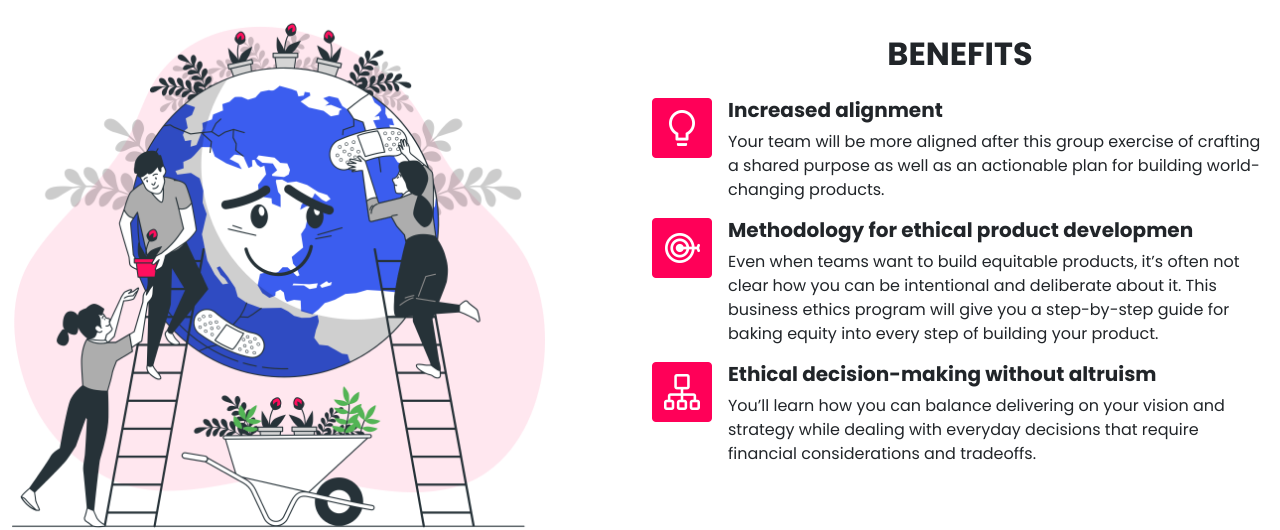
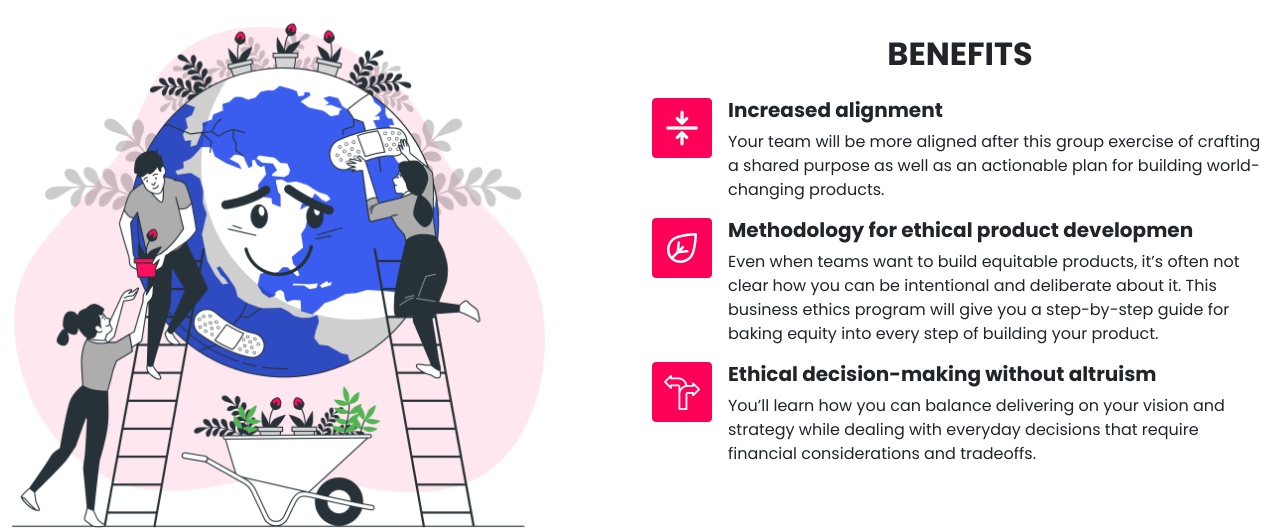
Before and after one commit to qq7te/radical-product, a Jekyll site: the page built from src/_training_posts/2022-07-04-ethics-training.md, in a window 1280 px wide. Shown: the part 1469-1999 px from the top of the page. Built offline with Jekyll 4.4.1, drawn with Linux system fonts in a browser that asks for light colours.

Commit message:
adding icons and coppy

```diff
--- a/src/_training_posts/2022-07-04-ethics-training.md
+++ b/src/_training_posts/2022-07-04-ethics-training.md
@@ -41,15 +41,15 @@ iconSubtitleFour: /images/session-icons-white/info.png
 titleThree: Benefits
 titleThreeSubtitleOne: Increased alignment
 descriptionTitleThreeSubtitleOne: Your team will be more aligned after this group exercise of crafting a shared purpose as well as an actionable plan for building world-changing products.
-iconTitleThreeSubtitleOne: /images/bulb-bro.png
+iconTitleThreeSubtitleOne: /images/icon-training-2.png
 
 titleThreeSubtitleTwo: Methodology for ethical product developmen
 descriptionTitleThreeSubtitleTwo: Even when teams want to build equitable products, it’s often not clear how you can be intentional and deliberate about it. This business ethics program will give you a step-by-step guide for baking equity into every step of building your product.
-iconTitleThreeSubtitleTwo: /images/give-your-bro.png
+iconTitleThreeSubtitleTwo: /images/seed.png
 
 titleThreeSubtitleThree: Ethical decision-making without altruism
 descriptionTitleThreeSubtitleThree: You’ll learn how you can balance delivering on your vision and strategy while dealing with everyday decisions that require financial considerations and tradeoffs.
-iconTitleThreeSubtitleThree: /images/icon-training-1.png
+iconTitleThreeSubtitleThree: /images/directions.png
 
 
 titleFour: What the training covers
```
Also changed, not shown: src/images/directions.png (added), src/images/seed.png (added).
